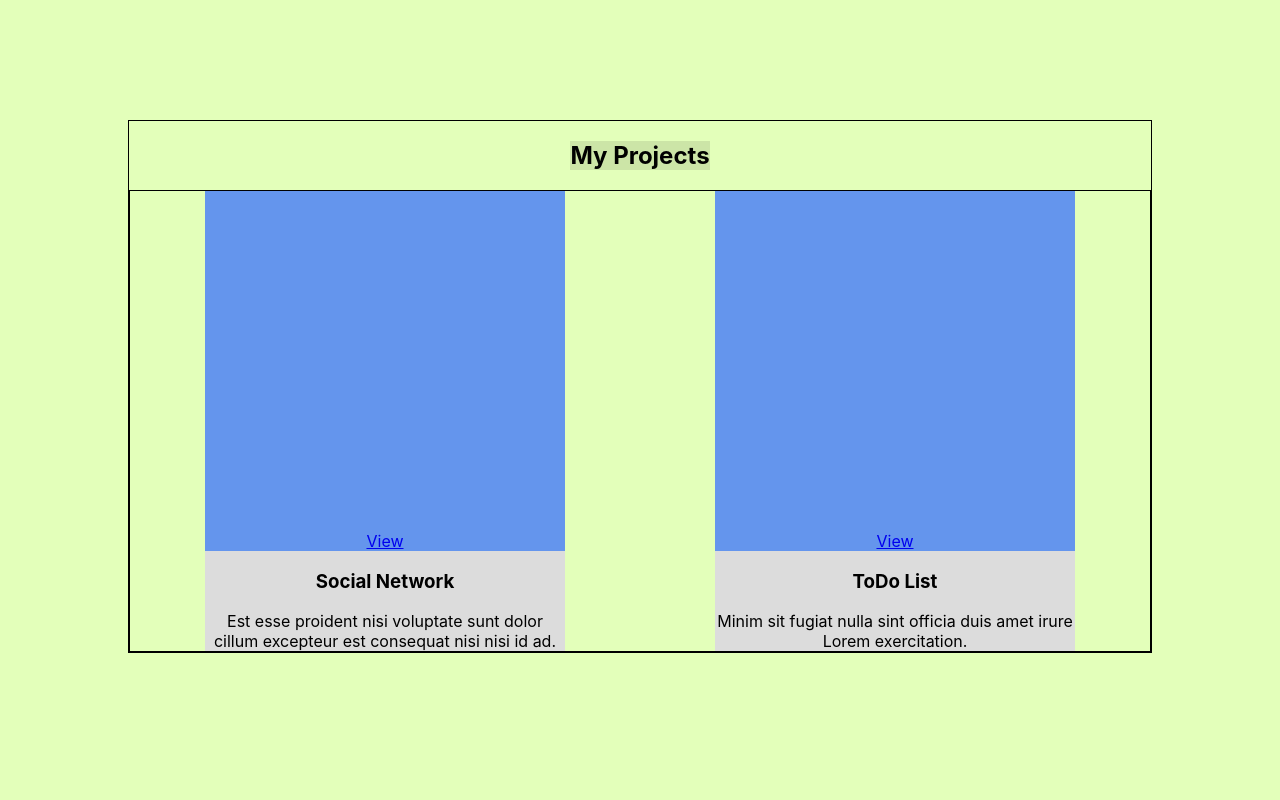
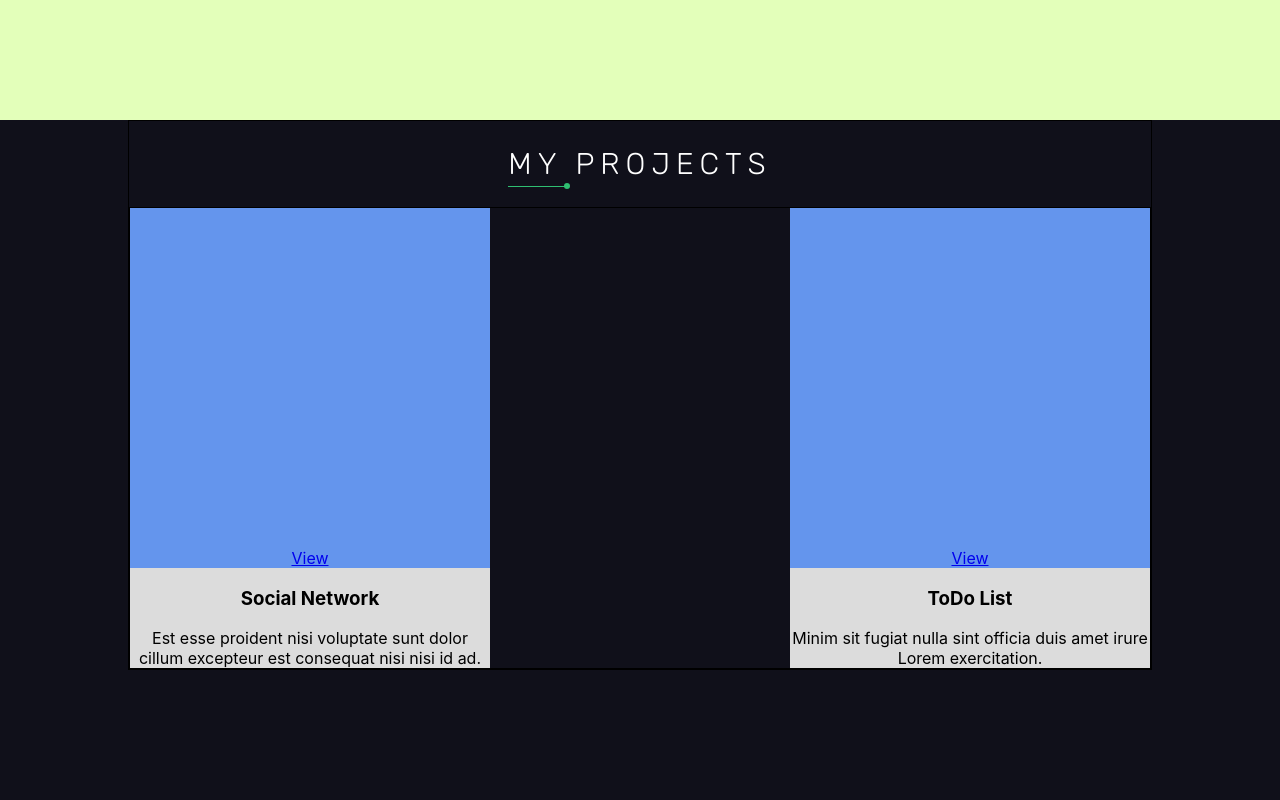
Before and after one commit to NikCan/portfolio, a React (Create React App) app: page / in a window 1280 px wide. Shown: the part 1560-2360 px from the top of the page. Built offline with nearby package versions, Linux system fonts and the light colour scheme.

Commit message:
portfolio - second stage

```diff
--- a/public/index.html
+++ b/public/index.html
@@ -1,20 +1,20 @@
 <!DOCTYPE html>
 <html lang="en">
 <head>
-    <meta charset="utf-8" />
-    <link rel="icon" href="%PUBLIC_URL%/favicon.ico" />
-    <meta name="viewport" content="width=device-width, initial-scale=1" />
-    <meta name="theme-color" content="#000000" />
+    <meta charset="utf-8"/>
+    <link rel="icon" href="%PUBLIC_URL%/favicon.ico"/>
+    <meta name="viewport" content="width=device-width, initial-scale=1"/>
+    <meta name="theme-color" content="#000000"/>
     <meta
             name="description"
             content="Web site created using create-react-app"
     />
-    <link rel="apple-touch-icon" href="%PUBLIC_URL%/logo192.png" />
+    <link rel="apple-touch-icon" href="%PUBLIC_URL%/logo192.png"/>
     <!--
       manifest.json provides metadata used when your web app is installed on a
       user's mobile device or desktop. See https://developers.google.com/web/fundamentals/web-app-manifest/
     -->
-    <link rel="manifest" href="%PUBLIC_URL%/manifest.json" />
+    <link rel="manifest" href="%PUBLIC_URL%/manifest.json"/>
     <!--
       Notice the use of %PUBLIC_URL% in the tags above.
       It will be replaced with the URL of the `public` folder during the build.
@@ -24,6 +24,10 @@
       work correctly both with client-side routing and a non-root public URL.
       Learn how to configure a non-root public URL by running `npm run build`.
     -->
+    <link rel="preconnect" href="https://fonts.googleapis.com">
+    <link rel="preconnect" href="https://fonts.gstatic.com" crossorigin>
+    <link href="https://fonts.googleapis.com/css2?family=Rubik:wght@300;400;500;600;700;800&display=swap"
+          rel="stylesheet">
     <title>React App</title>
 </head>
 <body>
--- /dev/null
+++ b/src/common/components/Title/Title.module.css
@@ -0,0 +1,37 @@
+.title h2 {
+    color: #fff;
+    /* margin: 0; */
+    position: relative;
+    z-index: 1;
+    font-family: 'Rubik', sans-serif;
+    font-weight: 300;
+    font-size: 30px;
+    /* display: inline-block; */
+    /* vertical-align: top; */
+    text-transform: uppercase;
+    letter-spacing: 6px;
+}
+
+.title h2:before {
+    content: "";
+    position: absolute;
+    bottom: -5px;
+    left: 0;
+    right: 0;
+    width: 60px;
+    background: #2fbf71;
+    height: 1px;
+}
+
+.title h2:after {
+    content: "";
+    width: 6px;
+    height: 6px;
+    border-radius: 50%;
+    position: absolute;
+    bottom: -7px;
+    left: 56px;
+    right: 0;
+    z-index: -1;
+    background: #2fbf71;
+}
--- /dev/null
+++ b/src/common/components/Title/Title.tsx
@@ -0,0 +1,12 @@
+import s from "./Title.module.css";
+import React from "react";
+
+type TitlePropsType = {
+    title: string
+}
+
+export const Title = (props:TitlePropsType) => {
+    return (
+        <div className={s.title}><h2>{props.title}</h2></div>
+    );
+}
--- a/src/contact/Contact.module.css
+++ b/src/contact/Contact.module.css
@@ -21,3 +21,9 @@
     width: 80%;
     max-width: 500px;
 }
+
+@media screen and (max-width: 600px) {
+    .formContainer {
+        width: 100%;
+    }
+}
--- a/src/footer/Footer.tsx
+++ b/src/footer/Footer.tsx
@@ -1,6 +1,6 @@
 import React from 'react';
 import s from "./Footer.module.css"
-import logo from "../common/react.png"
+import logo from "../common/images/react.png"
 
 export function Footer() {
     return (
--- a/src/hire-me/HireMe.module.css
+++ b/src/hire-me/HireMe.module.css
@@ -1,9 +1,10 @@
 .hireMeBlock {
-    height: 100px;
     background-color: #e3ffba;
 }
 
 .hireMeContainer {
+    height: 100%;
     flex-direction: column;
     justify-content: space-evenly;
+    flex-wrap: nowrap;
 }
--- a/src/index.css
+++ b/src/index.css
@@ -1,6 +1,7 @@
 * {
     box-sizing: border-box;
 }
+
 body {
     margin: 0;
     font-family: -apple-system, BlinkMacSystemFont, 'Segoe UI', 'Roboto', 'Oxygen',
--- a/src/projects/Projects.module.css
+++ b/src/projects/Projects.module.css
@@ -1,6 +1,6 @@
 .projectsBlock {
     min-height: 100vh;
-    background-color: #e3ffba;
+    background-color: #10101a;
 }
 
 .projectsContainer {
@@ -12,12 +12,14 @@
 
 .projects {
     display: flex;
-    justify-content: space-around;
+    justify-content: space-between;
     flex-wrap: wrap;
     border: 1px solid black;
     width: 100%;
 }
 
-.title {
-    background-color: rgba(9,8,4,0.1);
+@media screen and (max-width: 904px) {
+    .projects {
+        justify-content: space-around;
+    }
 }
--- a/src/projects/Projects.tsx
+++ b/src/projects/Projects.tsx
@@ -3,12 +3,13 @@ import s from "./Projects.module.css"
 import sContainer from "../common/styles/Container.module.css"
 import classNames from "classnames";
 import {Project} from "./project/Project";
+import {Title} from "../common/components/Title/Title";
 
 export function Projects() {
     return (
         <div className={s.projectsBlock}>
             <div className={classNames(sContainer.container, s.projectsContainer)}>
-                <h2 className={s.title}>My Projects</h2>
+            <Title title={"My Projects"}/>
                 <div className={s.projects}>
                     <Project title={"Social Network"} link={"/social_network"}/>
                     <Project title={"ToDo List"} link={"/todo_list"}/>
```
Also changed, not shown: src/common/images/react.png (renamed from src/common/react.png). Lines whose indentation alone changed are shown as unchanged.
